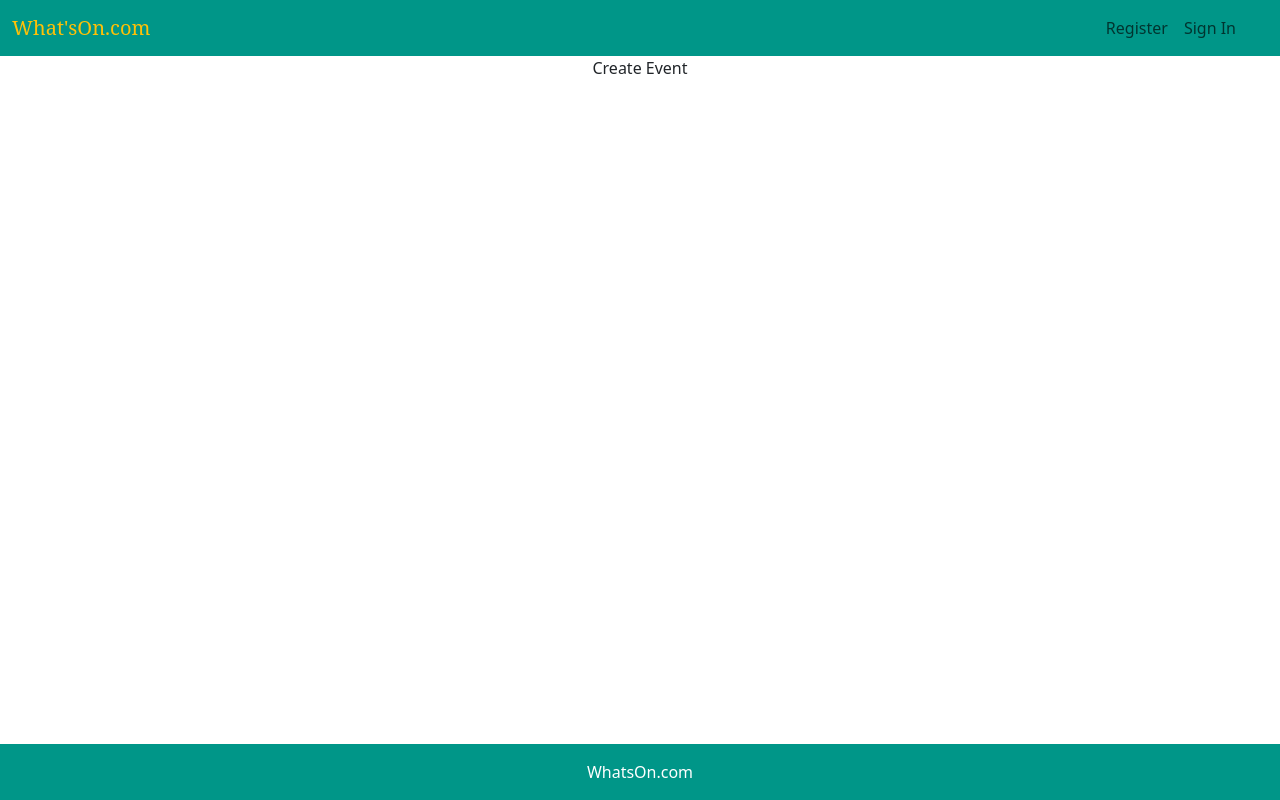
After one commit to MarkClinton/whats-on, a Django app: page /create/ in a window 1280 px wide. The commit adds this page. Run offline with Django 5.2, Linux system fonts and the light colour scheme; some web fonts are replaced.

Commit message:
feat: added templates for event and hooked up urls

```diff
--- /dev/null
+++ b/event/templates/event/create.html
@@ -0,0 +1,15 @@
+{% extends "base.html" %}
+
+{% block content %}
+
+<!-- index.html content starts here -->
+<div class="container-fluid text-center">
+    <div class="row">
+        <div class="col-12">
+            Create Event
+        </div>
+    </div>
+</div>
+
+<!-- index.html content ends here -->
+{% endblock %}
--- a/event/urls.py
+++ b/event/urls.py
@@ -2,5 +2,8 @@ from django.urls import path
 from . import views
 
 urlpatterns = [
-    path('', views.EventList.as_view(), name='home'),
+    path('attending/', views.event_attending, name='event_attending'),
+    path('hosting/', views.event_hosting, name='event_hosting'),
+    path('create/', views.event_create, name='event_create'),
+    path('', views.EventList.as_view(), name='event_home'),
 ]
--- a/event/views.py
+++ b/event/views.py
@@ -4,4 +4,37 @@ from .models import Event
 
 class EventList(generic.ListView):
     queryset = Event.objects.all()  # pylint: disable=no-member
-    template_name = "event/index.html"
+    template_name = "event/search.html"
+
+def event_create(request):
+    queryset = Event.objects.all()  # pylint: disable=no-member
+
+    return render(
+        request,
+        "event/create.html",
+        {
+            "event": queryset,
+        },
+    )
+
+def event_hosting(request):
+    queryset = Event.objects.all()  # pylint: disable=no-member
+
+    return render(
+        request,
+        "event/hosting.html",
+        {
+            "event": queryset,
+        },
+    )
+
+def event_attending(request):
+    queryset = Event.objects.all()  # pylint: disable=no-member
+
+    return render(
+        request,
+        "event/attending.html",
+        {
+            "event": queryset,
+        },
+    )
--- a/templates/base.html
+++ b/templates/base.html
@@ -1,6 +1,9 @@
 {% load static %}
 
-{% url 'home' as home_url %}
+{% url 'event_home' as event_home_url %}
+{% url 'event_create' as event_create_url %}
+{% url 'event_hosting' as event_host_url %}
+{% url 'event_attending' as event_attend_url %}
 {% url 'account_login' as login_url %}
 {% url 'account_signup' as signup_url %}
 {% url 'account_logout' as logout_url %}
@@ -31,7 +34,7 @@
 
     <nav class="navbar navbar-expand-lg header-bg">
         <div class="container-fluid">
-            <a class="navbar-brand" href="{% url 'home' %}"><span class="brand">What'sOn.com</span></a>
+            <a class="navbar-brand" href="{% url 'event_home' %}"><span class="brand">What'sOn.com</span></a>
             <button class="navbar-toggler" type="button" data-bs-toggle="collapse"
                 data-bs-target="#navbarSupportedContent" aria-controls="navbarSupportedContent" aria-expanded="false"
                 aria-label="Toggle navigation">
@@ -42,11 +45,12 @@
                 <ul class="navbar-nav ms-auto me-4 mb-2 mb-lg-0">
                     {% if user.is_authenticated %}
                     <li class="nav-item">
-                        <a class="nav-link {% if request.path == home_url %}active{% endif %}" aria-current="page"
-                            href="{% url 'home' %}">Home</a>
+                        <a class="nav-link {% if request.path == event_home_url %}active{% endif %}" aria-current="page"
+                            href="{% url 'event_home' %}">Home</a>
                     </li>
                     <li class="nav-item">
-                        <a class="nav-link btn btn-warning btn-sm btn-main me-2" aria-current="page" href="#">Create
+                        <a class="nav-link {% if request.path == event_create_url %}active{% endif %}"
+                            aria-current="page" href="{% url 'event_create' %}">Create
                             Event</a>
                     </li>
                     <li class="nav-item dropdown">
@@ -55,8 +59,8 @@
                             My Events
                         </a>
                         <ul class="dropdown-menu">
-                            <li><a class="dropdown-item" href="#">Hosting</a></li>
-                            <li><a class="dropdown-item" href="#">Attending</a></li>
+                            <li><a class="dropdown-item" href="{% url 'event_hosting' %}">Hosting</a></li>
+                            <li><a class="dropdown-item" href="{% url 'event_attending' %}">Attending</a></li>
                         </ul>
                     </li>
                     <li class="nav-item dropdown">
--- a/whatson/urls.py
+++ b/whatson/urls.py
@@ -18,7 +18,7 @@ from django.contrib import admin
 from django.urls import path, include
 
 urlpatterns = [
-    path('', include("event.urls"), name="event-urls"),
+    path('', include("event.urls"), name="event_urls"),
     path("accounts/", include("allauth.urls")),
     path('admin/', admin.site.urls),
 ]
```
Also changed, not shown: event/templates/event/attending.html (added, +15 -0 lines), event/templates/event/hosting.html (added, +15 -0 lines), event/templates/event/search.html (added, +18 -0 lines).
